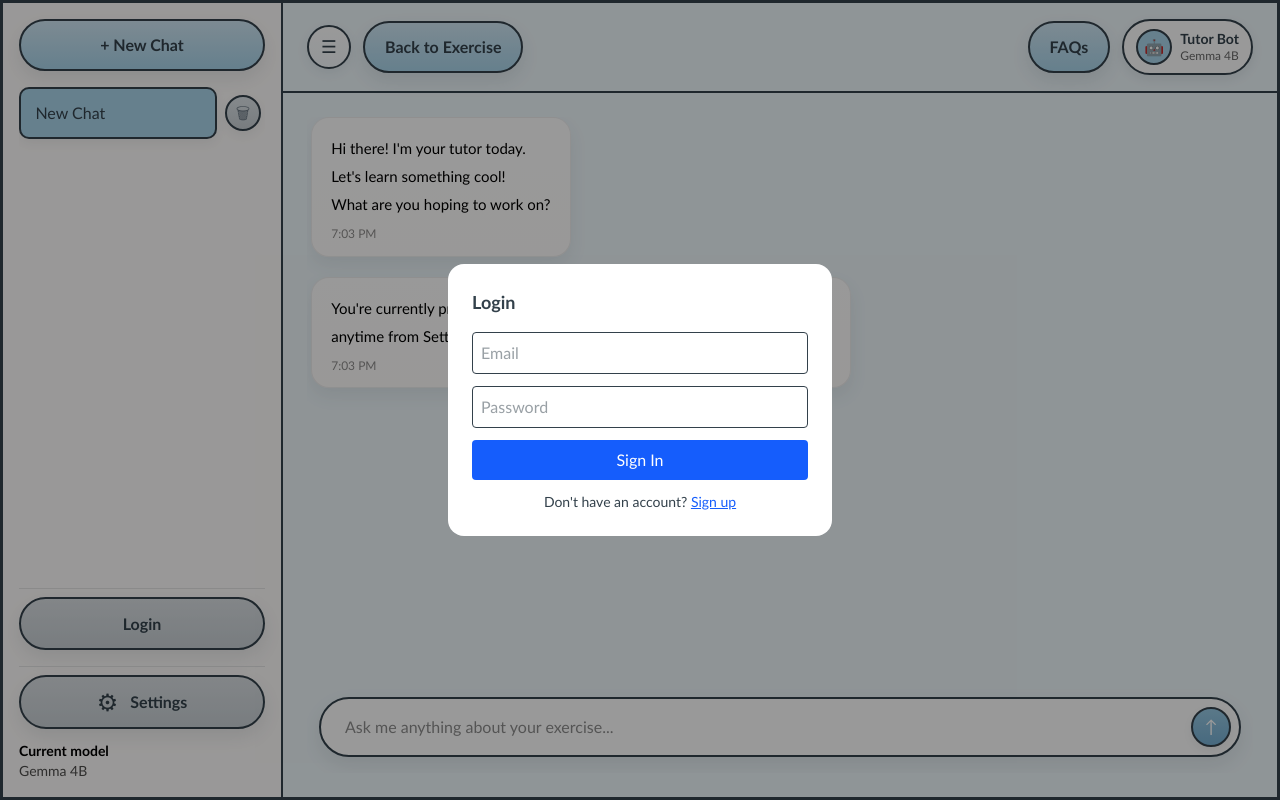
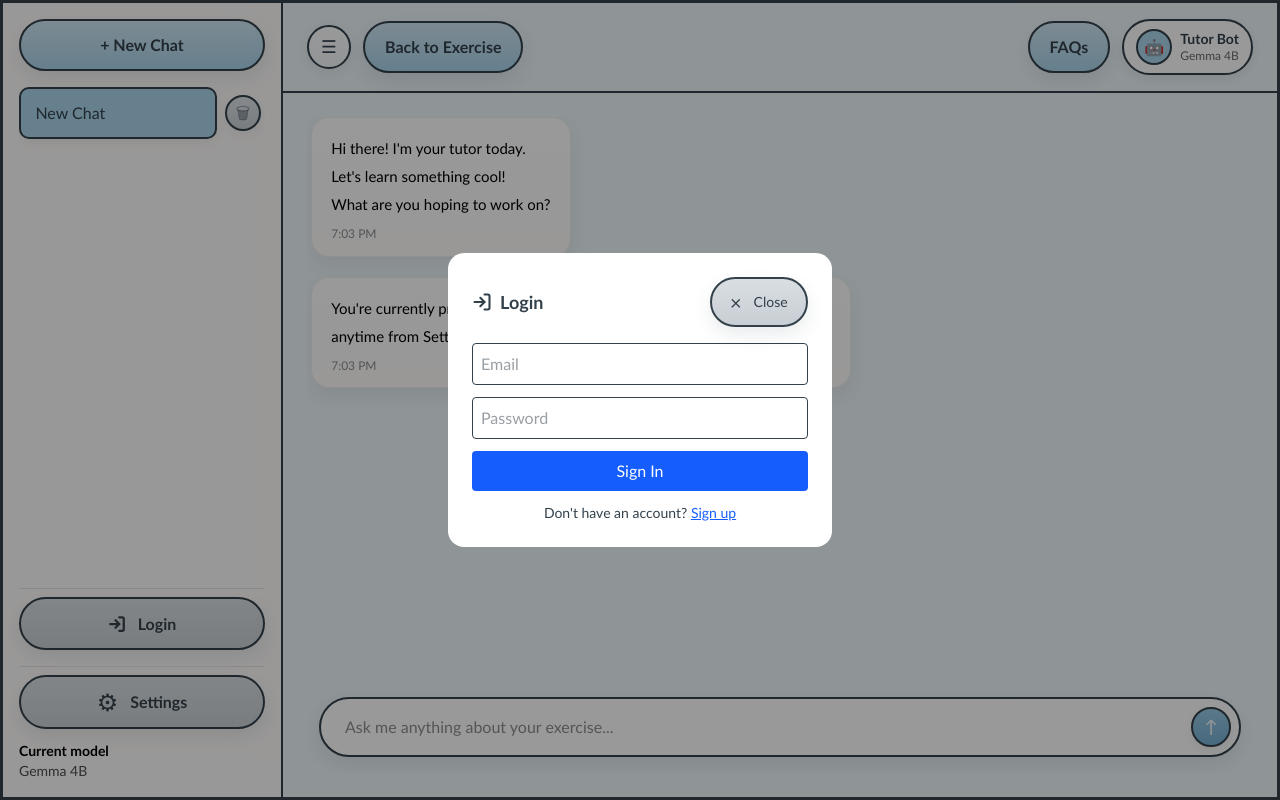
Before and after one commit to sheza-chaudhry/Capstone-AI-Powered-Learning-Platform, a Next.js app in the folder frontend/: page / in a window 1280 px wide. Both pictures are taken after a click on the button "Login". Built offline with nearby package versions, Linux system fonts and the light colour scheme.

Commit message:
Added icons and close button to login page

```diff
--- a/frontend/app/page.tsx
+++ b/frontend/app/page.tsx
@@ -8,6 +8,7 @@ import ReactMarkdown from "react-markdown";
 import LoginModal from "../components/LoginModal";
 import LoginForm from "../components/LoginForm";
 import SignupForm from "../components/SignupForm";
+import { LogIn, UserPlus } from "lucide-react"; // Login Icon
 
 type Message = {
   role: "user" | "bot";
@@ -361,16 +362,29 @@ export default function Home() {
           <div className="sidebar-footer-card space-y-3 pt-2">
 
             <button onClick={() => setIsOpen(true)}
-                     className="cursor-pointer settings-link w-full justify-center"
+                     className="cursor-pointer settings-link w-full justify-center gap-2"
             >
+               <LogIn size={18} strokeWidth={3} />
                <span className="font-semibold">Login</span>
             </button>
 
-            <LoginModal
-                      isOpen={isOpen}
-                      setIsOpen={setIsOpen}
-                      title={authMode === "login" ? "Login" : "Sign Up"}
-                    >
+              <LoginModal
+                isOpen={isOpen}
+                setIsOpen={setIsOpen}
+                title={
+                  authMode === "login" ? (
+                    <span className="flex items-center gap-2">
+                      <LogIn size={20} strokeWidth={2.5} />
+                      Login
+                    </span>
+                  ) : (
+                    <span className="flex items-center gap-2">
+                      <UserPlus size={20} strokeWidth={2.5} />
+                      Sign Up
+                    </span>
+                  )
+                }
+              >
                       {authMode === "login" ? (
                         <LoginForm switchToSignup={() => setAuthMode("signup")} />
                       ) : (
--- a/frontend/components/LoginModal.jsx
+++ b/frontend/components/LoginModal.jsx
@@ -8,10 +8,22 @@ export default function LoginModal({ isOpen, setIsOpen, title, children }) {
       <div className="fixed inset-0 flex items-center justify-center p-4">
         <Dialog.Panel className="w-full max-w-sm rounded-2xl bg-white p-6">
 
-          {/* Dynamic Title */}
-          <Dialog.Title className="text-lg font-semibold mb-4">
-            {title}
-          </Dialog.Title>
+         {/* Header (Title + Close Button) */}
+         <div className="flex items-center justify-between mb-4">
+            <Dialog.Title className="text-lg font-semibold">
+              {title}
+            </Dialog.Title>
+
+            <button
+                onClick={() => setIsOpen(false)}
+                // className="flex items-center gap-2 px-2 py-1
+                // hover:bg-gray-100 rounded-full cursor-pointer transition"
+                className="close-button px-8 py-4 text-2xl font-bold"
+            >
+                <span className="text-xl leading-none">×</span>
+                <span className="text-sm">Close</span>
+            </button>
+         </div>
 
           {children}
         </Dialog.Panel>
--- a/frontend/package.json
+++ b/frontend/package.json
@@ -11,6 +11,7 @@
   "dependencies": {
     "@headlessui/react": "^2.2.9",
     "katex": "^0.16.28",
+    "lucide-react": "^1.7.0",
     "next": "16.1.6",
     "react": "19.2.3",
     "react-dom": "19.2.3",
```
Also changed, not shown: frontend/components/LoginForm.jsx (+7 -1 lines), 1 other file (tests, documents, lock files or other folders).
